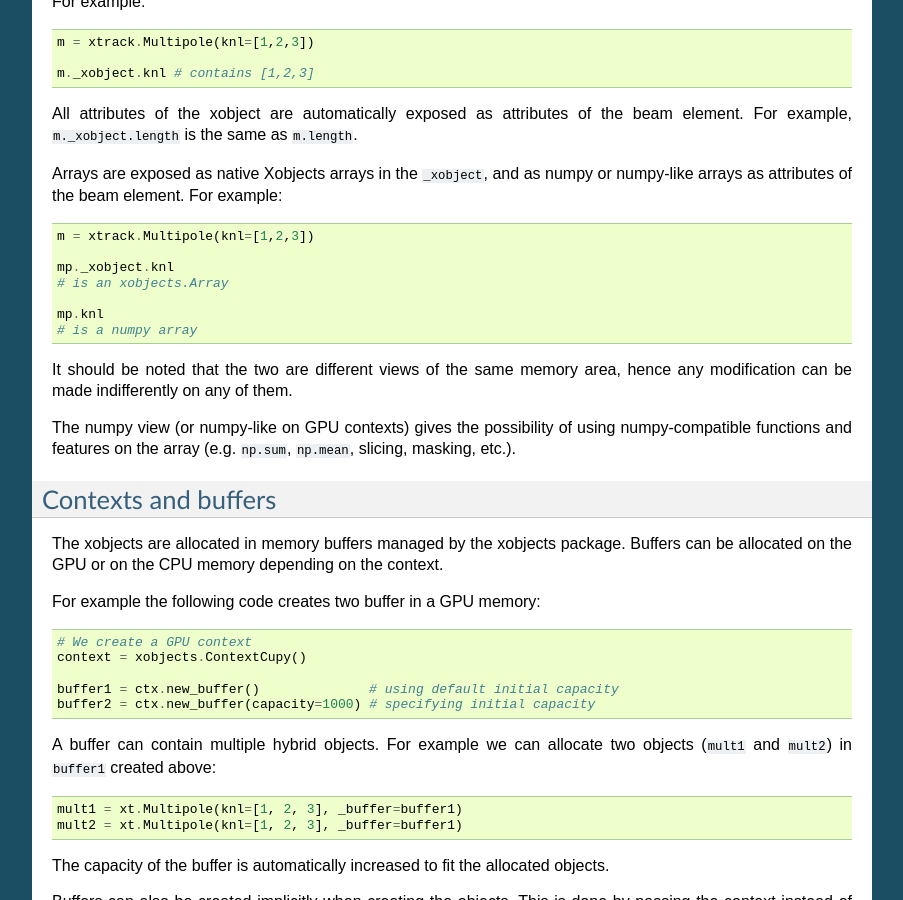
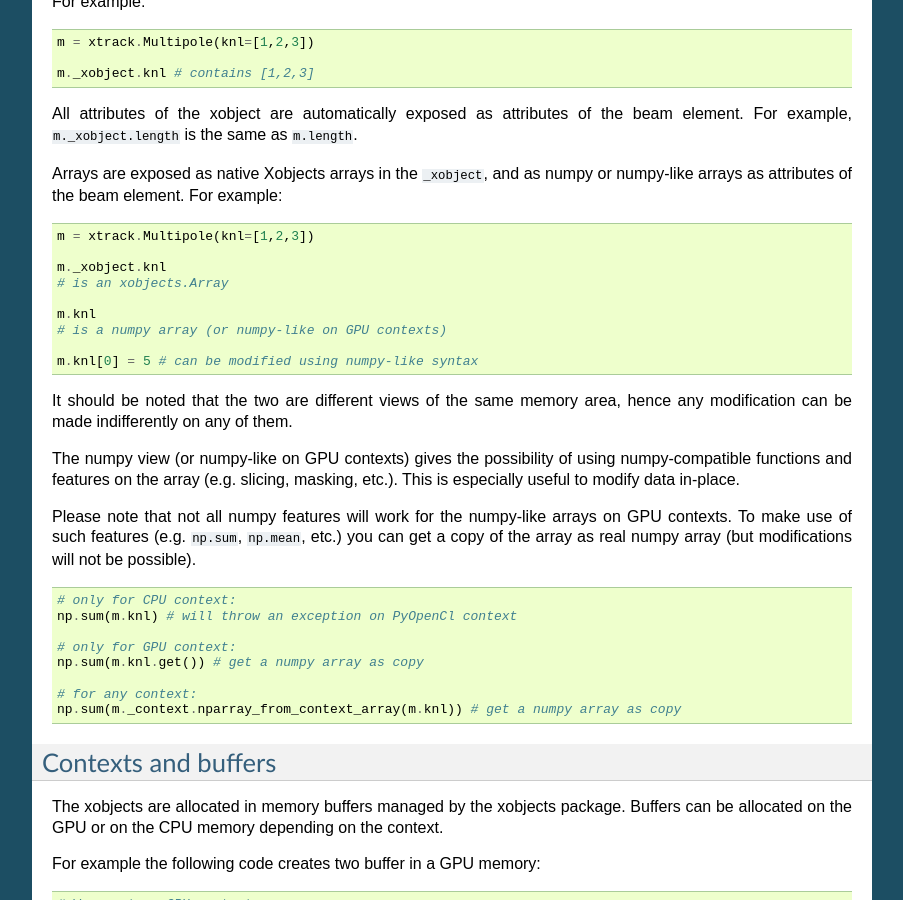
Before and after one commit to xsuite/xsuite, a Sphinx documentation site: the page built from docs/xsuite_data_management.rst, in a window 1280 px wide and 900 px high, scrolled down 831 px. Shown: the whole window, without its empty margins (198-1101 px from the left). Built offline with Sphinx 7.4.7, drawn with Linux system fonts in a browser that asks for light colours.

Commit message:
Clearify numpy vs numpy-like array behaviour on GPU

```diff
--- a/docs/xsuite_data_management.rst
+++ b/docs/xsuite_data_management.rst
@@ -52,18 +52,37 @@ as numpy or numpy-like arrays as attributes of the beam element. For example:
 
     m = xtrack.Multipole(knl=[1,2,3])
 
-    mp._xobject.knl
+    m._xobject.knl
     # is an xobjects.Array
 
-    mp.knl
-    # is a numpy array
+    m.knl
+    # is a numpy array (or numpy-like on GPU contexts)
+
+    m.knl[0] = 5 # can be modified using numpy-like syntax
 
 It should be noted that the two are different views of the same memory area,
 hence any modification can be made indifferently on any of them.
 
 The numpy view (or numpy-like on GPU contexts) gives the possibility of using
-numpy-compatible functions and features on the array (e.g. ``np.sum``, ``np.mean``,
-slicing, masking, etc.).
+numpy-compatible functions and features on the array (e.g. slicing, masking, etc.).
+This is especially useful to modify data in-place.
+
+Please note that not all numpy features will work for the numpy-like arrays on GPU contexts.
+To make use of such features (e.g. ``np.sum``, ``np.mean``, etc.) you can get a copy
+of the array as real numpy array (but modifications will not be possible).
+
+.. code-block:: python
+
+    # only for CPU context:
+    np.sum(m.knl) # will throw an exception on PyOpenCl context
+
+    # only for GPU context:
+    np.sum(m.knl.get()) # get a numpy array as copy
+
+    # for any context:
+    np.sum(m._context.nparray_from_context_array(m.knl)) # get a numpy array as copy
+
+
 
 Contexts and buffers
 ====================
```
